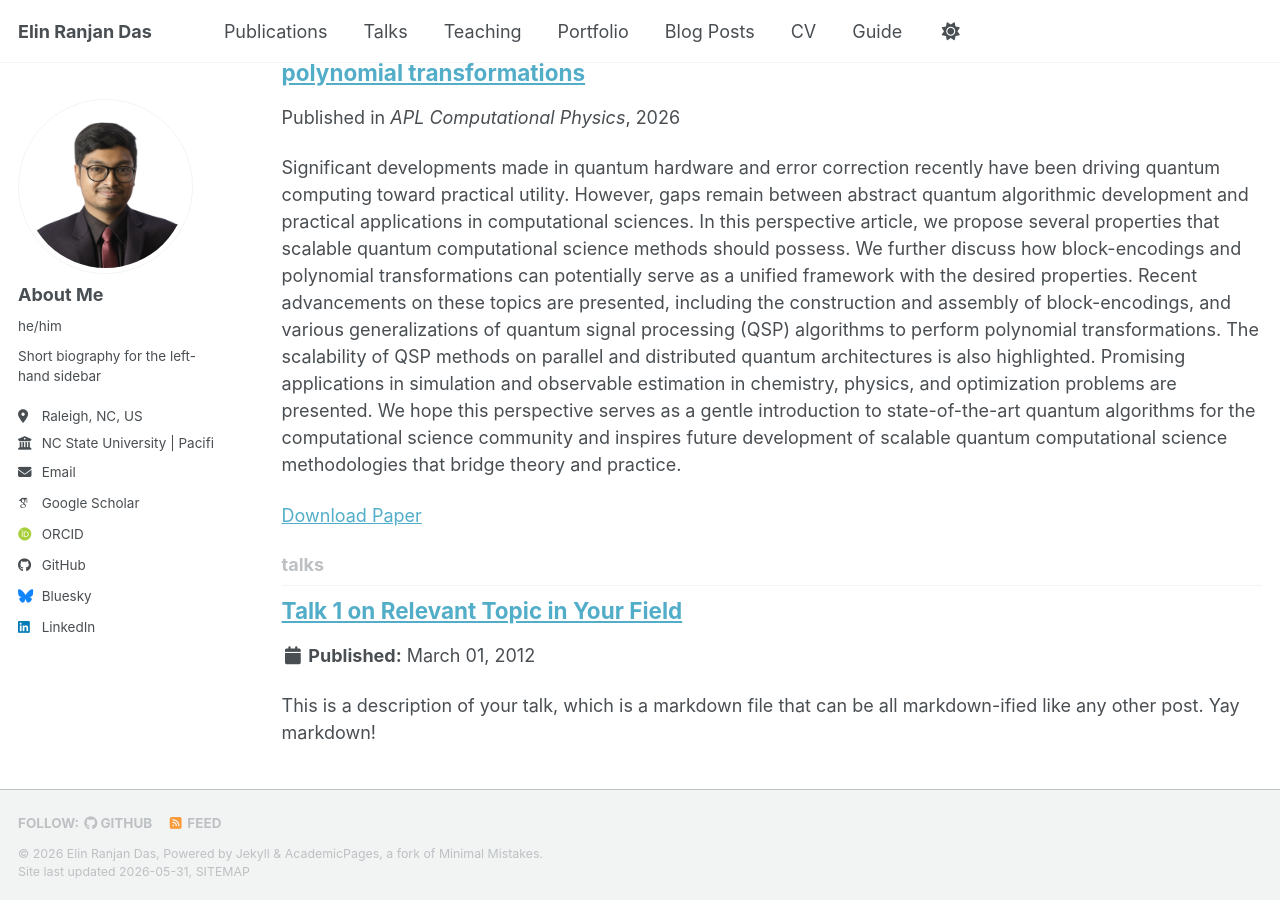
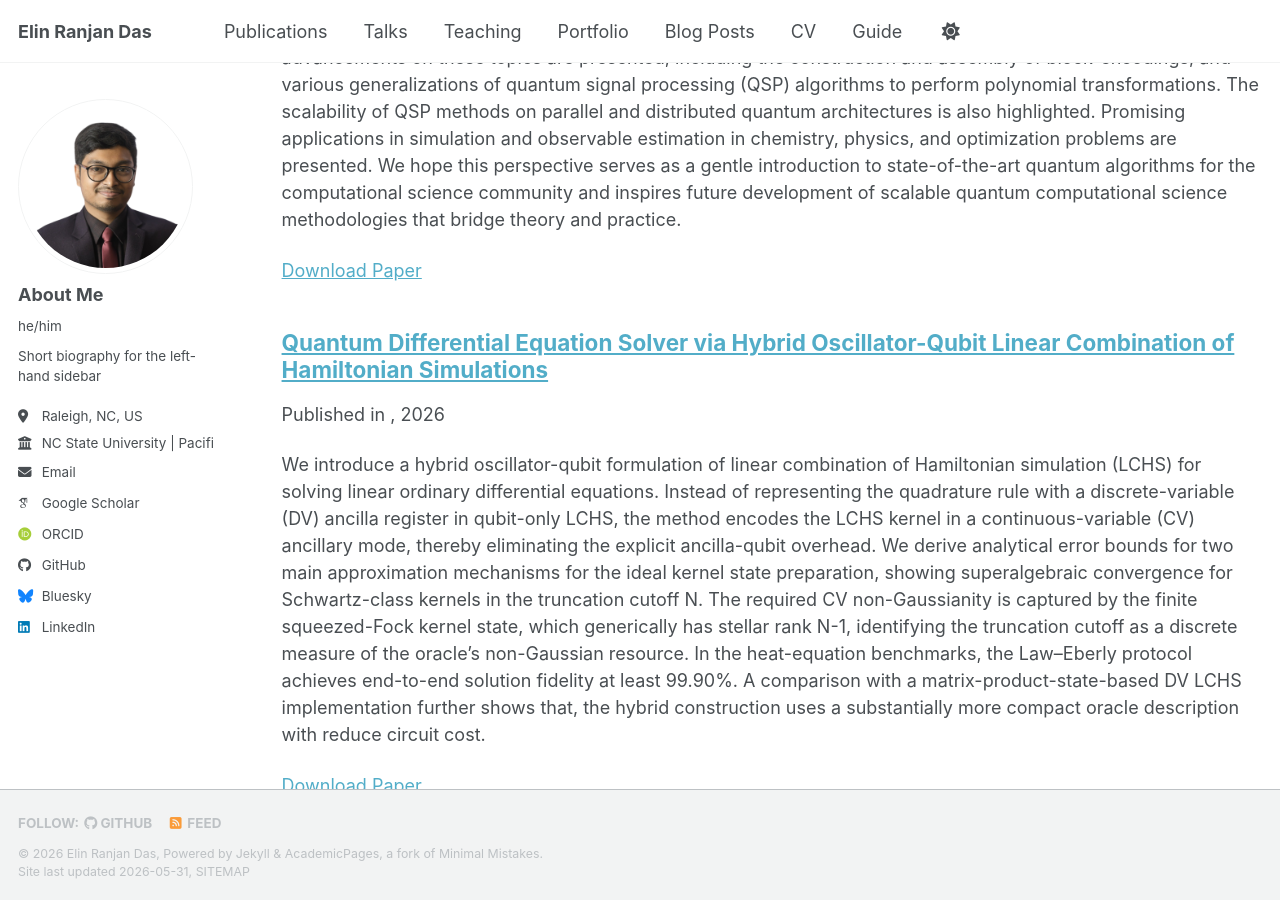
Before and after one commit to ElinRanjan/ElinRanjan.github.io, a Jekyll site: the page built from _pages/collection-archive.html, in a window 1280 px wide and 900 px high, scrolled down 2454 px. Built offline with Jekyll 4.4.1, drawn with Linux system fonts in a browser that asks for light colours; some web fonts are replaced; a script bundle is joined from its source files by our own code; library files that are not in the unit come from our copies; some of the changed text lies outside the part shown.

Commit message:
Update 2024-02-17-paper-title-number-4.md

```diff
--- a/_publications/2024-02-17-paper-title-number-4.md
+++ b/_publications/2024-02-17-paper-title-number-4.md
@@ -1,13 +1,8 @@
 ---
-title: "Paper Title Number 4"
+title: "Quantum Differential Equation Solver via Hybrid Oscillator-Qubit Linear Combination of Hamiltonian Simulations"
 collection: publications
-category: conferences
-permalink: /publication/2024-02-17-paper-title-number-4
-excerpt: 'This paper is about fixing template issue #693.'
-date: 2024-02-17
-venue: 'GitHub Journal of Bugs'
-paperurl: 'https://academicpages.github.io/files/paper3.pdf'
-citation: 'Your Name, You. (2024). &quot;Paper Title Number 3.&quot; <i>GitHub Journal of Bugs</i>. 1(3).'
+category: preprint
+excerpt: "We introduce a hybrid oscillator-qubit formulation of linear combination of Hamiltonian simulation (LCHS) for solving linear ordinary differential equations. Instead of representing the quadrature rule with a discrete-variable (DV) ancilla register in qubit-only LCHS, the method encodes the LCHS kernel in a continuous-variable (CV) ancillary mode, thereby eliminating the explicit ancilla-qubit overhead. We derive analytical error bounds for two main approximation mechanisms for the ideal kernel state preparation, showing superalgebraic convergence for Schwartz-class kernels in the truncation cutoff N. The required CV non-Gaussianity is captured by the finite squeezed-Fock kernel state, which generically has stellar rank N-1, identifying the truncation cutoff as a discrete measure of the oracle's non-Gaussian resource. In the heat-equation benchmarks, the Law--Eberly protocol achieves end-to-end solution fidelity at least 99.90%. A comparison with a matrix-product-state-based DV LCHS implementation further shows that, the hybrid construction uses a substantially more compact oracle description with reduce circuit cost."
+date: 2026-05-11
+paperurl: 'https://arxiv.org/abs/2605.10708'
 ---
-
-The contents above will be part of a list of publications, if the user clicks the link for the publication than the contents of section will be rendered as a full page, allowing you to provide more information about the paper for the reader. When publications are displayed as a single page, the contents of the above "citation" field will automatically be included below this section in a smaller font.
```
